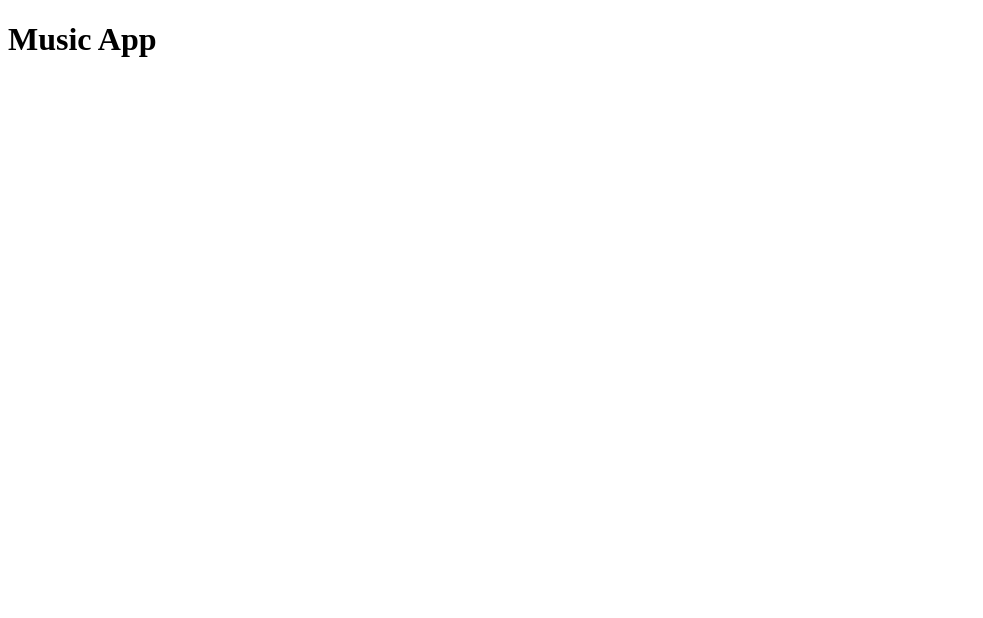
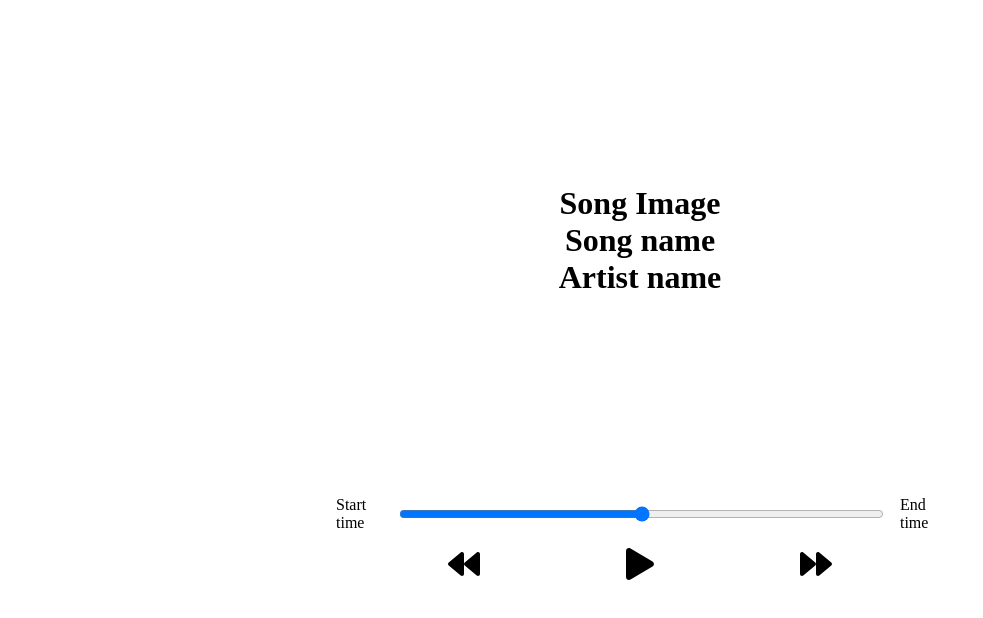
Before and after one commit to soheil555/waves-music-app, a React (Create React App) app: page / in a window 1280 px wide. Shown: the top 618 px of the page, without its empty margins (0-983 px from the left). Built offline with nearby package versions, Linux system fonts and the light colour scheme.

Commit message:
add init styles, add data

```diff
--- a/src/App.tsx
+++ b/src/App.tsx
@@ -1,9 +1,13 @@
-import React from "react";
+import "./styles/app.scss";
+import Song from "./components/Song";
+import Player from "./components/Player";
+import data from "./data";
 
 function App() {
   return (
     <div className="App">
-      <h1>Music App</h1>
+      <Song />
+      <Player />
     </div>
   );
 }
--- /dev/null
+++ b/src/components/Player.tsx
@@ -0,0 +1,24 @@
+import { FontAwesomeIcon } from "@fortawesome/react-fontawesome";
+import {
+  faPlay,
+  faForward,
+  faBackward,
+} from "@fortawesome/free-solid-svg-icons";
+
+export default function Player() {
+  return (
+    <div className="player-container">
+      <div className="time-control">
+        <p>Start time</p>
+        <input type="range" />
+        <p>End time</p>
+      </div>
+
+      <div className="play-control">
+        <FontAwesomeIcon className="backward" icon={faBackward} size={"2x"} />
+        <FontAwesomeIcon className="play" icon={faPlay} size={"2x"} />
+        <FontAwesomeIcon className="forward" icon={faForward} size={"2x"} />
+      </div>
+    </div>
+  );
+}
--- /dev/null
+++ b/src/components/Song.tsx
@@ -0,0 +1,9 @@
+export default function Song() {
+  return (
+    <div className="song-container">
+      <h1>Song Image</h1>
+      <h1>Song name</h1>
+      <h1>Artist name</h1>
+    </div>
+  );
+}
--- /dev/null
+++ b/src/data.ts
@@ -0,0 +1,68 @@
+import { v4 as uuidv4 } from "uuid";
+function chillHop() {
+  return [
+    {
+      name: "Beaver Creek",
+      cover:
+        "https://chillhop.com/wp-content/uploads/2020/09/0255e8b8c74c90d4a27c594b3452b2daafae608d-1024x1024.jpg",
+      artist: "Aso, Middle School, Aviino",
+      audio: "https://mp3.chillhop.com/serve.php/?mp3=10075",
+      color: ["#205950", "#2ab3bf"],
+      id: uuidv4(),
+      active: true,
+    },
+    {
+      name: "Daylight",
+      cover:
+        "https://chillhop.com/wp-content/uploads/2020/07/ef95e219a44869318b7806e9f0f794a1f9c451e4-1024x1024.jpg",
+      artist: "Aiguille",
+      audio: "https://mp3.chillhop.com/serve.php/?mp3=9272",
+      color: ["#EF8EA9", "#ab417f"],
+      id: uuidv4(),
+      active: false,
+    },
+    {
+      name: "Keep Going",
+      cover:
+        "https://chillhop.com/wp-content/uploads/2020/07/ff35dede32321a8aa0953809812941bcf8a6bd35-1024x1024.jpg",
+      artist: "Swørn",
+      audio: "https://mp3.chillhop.com/serve.php/?mp3=9222",
+      color: ["#CD607D", "#c94043"],
+      id: uuidv4(),
+      active: false,
+    },
+    {
+      name: "Nightfall",
+      cover:
+        "https://chillhop.com/wp-content/uploads/2020/07/ef95e219a44869318b7806e9f0f794a1f9c451e4-1024x1024.jpg",
+      artist: "Aiguille",
+      audio: "https://mp3.chillhop.com/serve.php/?mp3=9148",
+      color: ["#EF8EA9", "#ab417f"],
+      id: uuidv4(),
+      active: false,
+    },
+    {
+      name: "Reflection",
+      cover:
+        "https://chillhop.com/wp-content/uploads/2020/07/ff35dede32321a8aa0953809812941bcf8a6bd35-1024x1024.jpg",
+      artist: "Swørn",
+      audio: "https://mp3.chillhop.com/serve.php/?mp3=9228",
+      color: ["#CD607D", "#c94043"],
+      id: uuidv4(),
+      active: false,
+    },
+    {
+      name: "Under the City Stars",
+      cover:
+        "https://chillhop.com/wp-content/uploads/2020/09/0255e8b8c74c90d4a27c594b3452b2daafae608d-1024x1024.jpg",
+      artist: "Aso, Middle School, Aviino",
+      audio: "https://mp3.chillhop.com/serve.php/?mp3=10074",
+      color: ["#205950", "#2ab3bf"],
+      id: uuidv4(),
+      active: false,
+    },
+    //ADD MORE HERE
+  ];
+}
+
+export default chillHop;
--- /dev/null
+++ b/src/styles/_player.scss
@@ -0,0 +1,33 @@
+.player-container {
+  min-height: 10vh;
+  display: flex;
+  flex-direction: column;
+  justify-content: space-between;
+  align-items: center;
+
+  .time-control {
+    display: flex;
+    justify-content: space-between;
+    align-items: center;
+    width: 50%;
+
+    input {
+      width: 100%;
+      padding: 1rem 0;
+    }
+    p {
+      padding: 1rem;
+    }
+  }
+
+  .play-control {
+    display: flex;
+    justify-content: space-between;
+    align-items: center;
+    width: 30%;
+
+    svg {
+      cursor: pointer;
+    }
+  }
+}
--- /dev/null
+++ b/src/styles/_song.scss
@@ -0,0 +1,7 @@
+.song-container {
+  min-height: 60vh;
+  display: flex;
+  flex-direction: column;
+  justify-content: center;
+  align-items: center;
+}
--- a/styles/app.scss
+++ b/src/styles/app.scss
@@ -3,3 +3,5 @@
   padding: 0;
   box-sizing: border-box;
 }
+
+@import "./player", "./song";
```
Also changed, not shown: package.json (+7 -0 lines), 1 other file (tests, documents, lock files or other folders).
